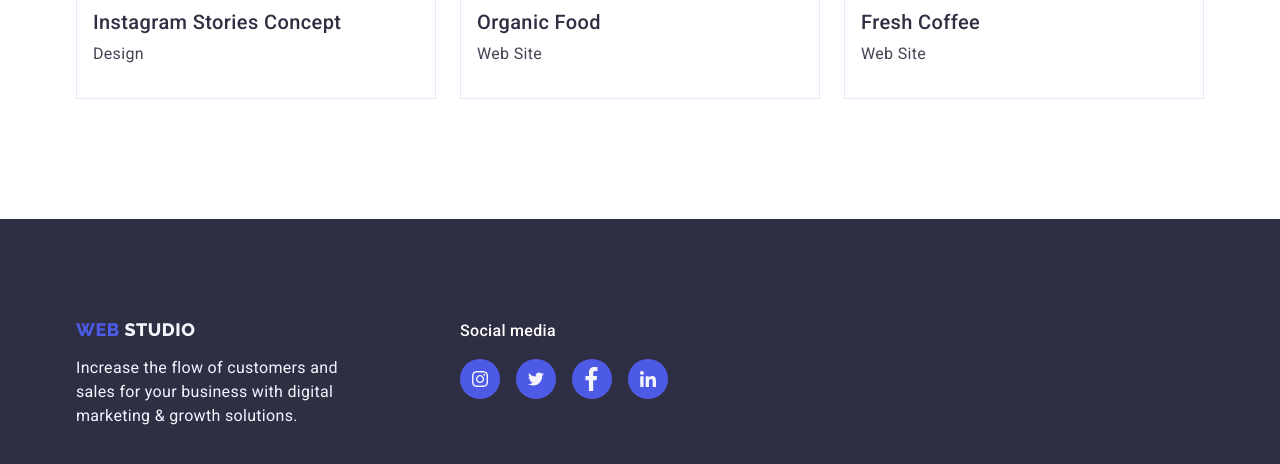
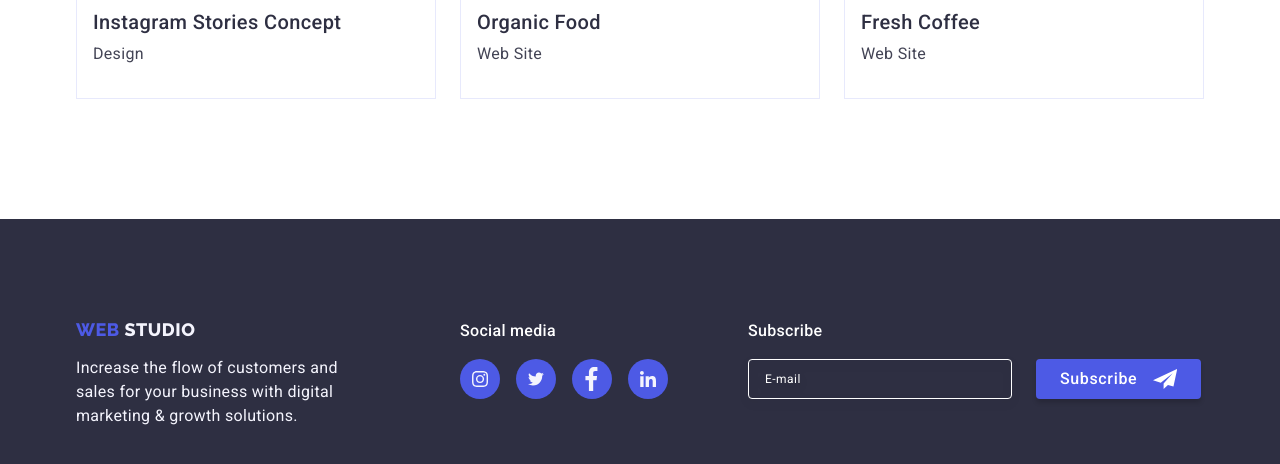
Before and after one commit to Kateryna-Ivanova/goit-markup-hw-06, a plain HTML site: page portfolio.html in a window 1280 px wide. Shown: the part 1548-2012 px from the top of the page. Drawn offline with nearby package versions, Linux system fonts and the light colour scheme.

Commit message:
add footer portfolio

```diff
--- a/portfolio.html
+++ b/portfolio.html
@@ -265,7 +265,26 @@
 
 
             </div>
-        </div>
+            <div class="footer-form-wrapper">
+                <p class="social-media-text">Subscribe</p>
+                <form class="footer-form">
+                    <label class="footer-form-field-wrapper-subscribe" for="subscribe-user-email">
+                        <input class="footer-form-subscribe-input" type="email" name="user-email"
+                            id="subscribe-user-email" placeholder="E-mail">
+                    </label>
+                    <button class="footer-button-subscribe" type="submit">
+                        Subscribe
+                        <svg class="footer-button-icon" width="24" height="24">
+                            <use href="./images/icons.svg#icon-icon-send">
+
+                            </use>
+                        </svg>
+                    </button>
+                </form>
+
+            </div><!-- footer-form-wrapper -->
+
+        </div><!-- container footer-content -->
 
     </footer>
 
```
